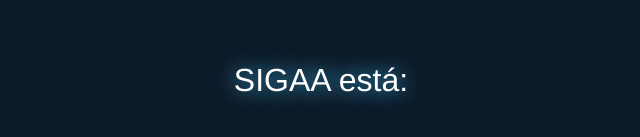
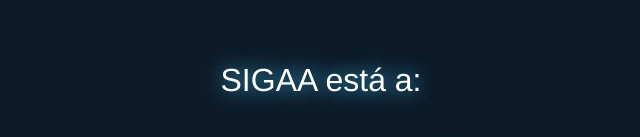
Before and after one commit to mtsteo/sigaa-depressao, a React (Vite) app: page / in a window 1280 px wide. Shown: the part 232-369 px from the top of the page, without its empty margins (319-959 px from the left). Built offline with nearby package versions, Linux system fonts and the light colour scheme.

Commit message:
Update Timer.jsx

```diff
--- a/src/Timer.jsx
+++ b/src/Timer.jsx
@@ -52,7 +52,7 @@
   return (
     <div style={timerStyle}>
       <div>
-        SIGAA está:
+        SIGAA está a:
       </div>
       <br></br>
 
```
